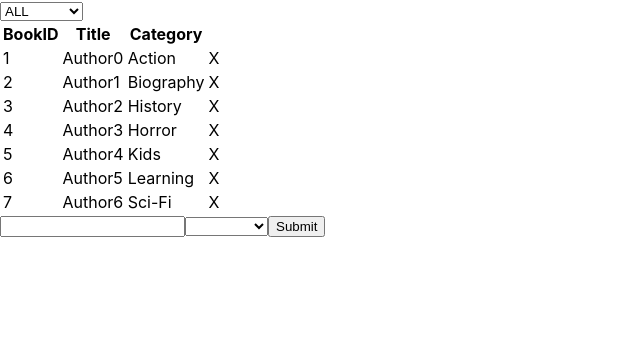
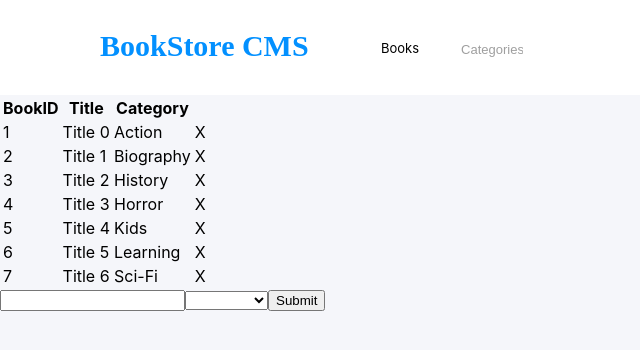
Before and after one commit to alissonperes/mv_bookstore, a React (Create React App) app: page / in a window 1280 px wide. Shown: the top 350 px of the page, without its empty margins (0-640 px from the left). Built offline with nearby package versions, Linux system fonts and the light colour scheme.

Commit message:
Header styling

```diff
--- a/src/components/CategoryFilter.css
+++ b/src/components/CategoryFilter.css
@@ -0,0 +1,50 @@
+.header {
+  align-items: center;
+  background-color: #ffffff;
+  display: flex;
+  height: 95px;
+}
+
+.header span {
+  padding-left: 100px;
+  width: 240px;
+  height: 37px;
+  font-family: Montserrat;
+  font-size: 30px;
+  font-weight: bold;
+  font-stretch: normal;
+  font-style: normal;
+  line-height: normal;
+  letter-spacing: normal;
+  color: #0290ff;
+  white-space: nowrap;
+}
+
+.nav-list {
+  align-items: center;
+  display: flex;
+  padding: 0;
+  margin: 0;
+}
+
+.nav-item {
+  padding-left: 41px;
+}
+
+.nav-item * {
+  font-size: 13px;
+}
+
+.nav-list {
+  list-style: none;
+}
+
+.nav-item select {
+  background-color: #ffffff;
+  border: 0;
+  -webkit-appearance: none;
+  -moz-appearance: none;
+  text-indent: 1px;
+  text-overflow: '';
+  color: #9f9f9f;
+}
--- a/src/components/CategoryFilter.js
+++ b/src/components/CategoryFilter.js
@@ -4,7 +4,7 @@ import './CategoryFilter.css';
 
 const CategoryFilter = props => {
   const categories = [
-    'ALL',
+    'Categories',
     'Action',
     'Biography',
     'History',
@@ -14,6 +14,13 @@ const CategoryFilter = props => {
     'Sci-Fi',
   ];
   return (
+    <div className="header">
+      <span>BookStore CMS</span>
+      <ul className="nav-list">
+        <li key="categoey" className="nav-item">
+          <p>Books</p>
+        </li>
+        <li className="nav-item">
           <select id="category" name="filter" onChange={e => props.handleChange(e)} required>
             {categories.map(cat => (
               <option key={cat} value={cat}>
@@ -21,6 +28,9 @@ const CategoryFilter = props => {
               </option>
             ))}
           </select>
+        </li>
+      </ul>
+    </div>
   );
 };
 
--- a/src/containers/BooksList.js
+++ b/src/containers/BooksList.js
@@ -10,7 +10,7 @@ const BooksList = props => {
   const { books, filter } = props;
   const allBooks = [];
 
-  if (filter === 'ALL') {
+  if (filter === 'Categories') {
     books.map(x => allBooks.push(<Book key={x.id} book={x} onClick={props.removeBook} />));
   } else {
     books
@@ -25,7 +25,7 @@ const BooksList = props => {
   return (
     <div className="BooksList">
       <CategoryFilter handleChange={handleFilterChange} />
-      <table>
+      <table className="books-table">
         <thead>
           <tr>
             <th>BookID</th>
--- a/src/index.css
+++ b/src/index.css
@@ -1,5 +1,6 @@
 body {
   margin: 0;
+  background-color: #f5f6fa;
   font-family: -apple-system, BlinkMacSystemFont, 'Segoe UI', 'Roboto', 'Oxygen', 'Ubuntu',
     'Cantarell', 'Fira Sans', 'Droid Sans', 'Helvetica Neue', sans-serif;
   -webkit-font-smoothing: antialiased;
--- a/src/index.js
+++ b/src/index.js
@@ -8,15 +8,15 @@ import books from './reducers/index';
 
 const defaultBooks = {
   books: [
-    { id: 1, title: 'Author0', category: 'Action' },
-    { id: 2, title: 'Author1', category: 'Biography' },
-    { id: 3, title: 'Author2', category: 'History' },
-    { id: 4, title: 'Author3', category: 'Horror' },
-    { id: 5, title: 'Author4', category: 'Kids' },
-    { id: 6, title: 'Author5', category: 'Learning' },
-    { id: 7, title: 'Author6', category: 'Sci-Fi' },
+    { id: 1, title: 'Title 0', category: 'Action' },
+    { id: 2, title: 'Title 1', category: 'Biography' },
+    { id: 3, title: 'Title 2', category: 'History' },
+    { id: 4, title: 'Title 3', category: 'Horror' },
+    { id: 5, title: 'Title 4', category: 'Kids' },
+    { id: 6, title: 'Title 5', category: 'Learning' },
+    { id: 7, title: 'Title 6', category: 'Sci-Fi' },
   ],
-  filter: 'ALL',
+  filter: 'Categories',
 };
 
 const store = createStore(books, defaultBooks);
```
Lines whose indentation alone changed are shown as unchanged.
